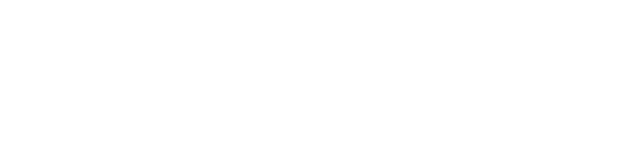
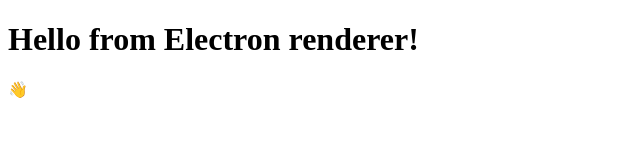
Before and after one commit to rgb-404/study-timer, a website: page index.html in a window 1280 px wide. Shown: the whole page, without its empty margins (0-640 px from the left). Drawn offline with Linux system fonts and the light colour scheme.

Commit message:
added test code for electron

```diff
--- a/index.html
+++ b/index.html
@@ -8,7 +8,8 @@
 
     <body>
 
-
+        <h1>Hello from Electron renderer!</h1>
+        <p>👋</p>
 
         <script src = "main.js"></script>
     </body>
--- a/main.js
+++ b/main.js
@@ -0,0 +1 @@
+console.log("Hello from Electron");
```
